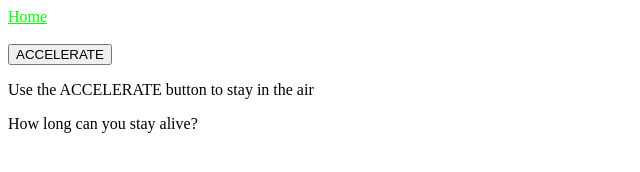
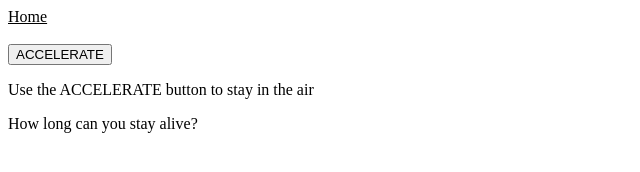
Before and after one commit to Barredowl2/Barredowl2.github.io, a plain HTML site: page flappy.html in a window 1280 px wide. Shown: the full height of the page, 0-640 px from the left. Drawn offline with Linux system fonts and the light colour scheme.

Commit message:
Update flappy.html

```diff
--- a/flappy.html
+++ b/flappy.html
@@ -1,7 +1,7 @@
 <!DOCTYPE html>
 <html>
 <head>
-<a style="color: lime;"href="index.html"> Home</a><br>
+<a style="color: black;"href="index.html"> Home</a><br>
 <meta name="viewport"content="width=device-width,initial scale=1.0"/>
 <style>
 canvas{
```
